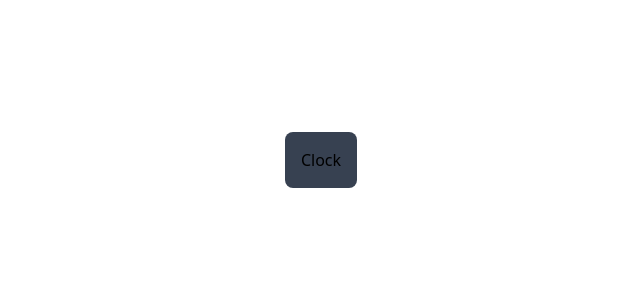
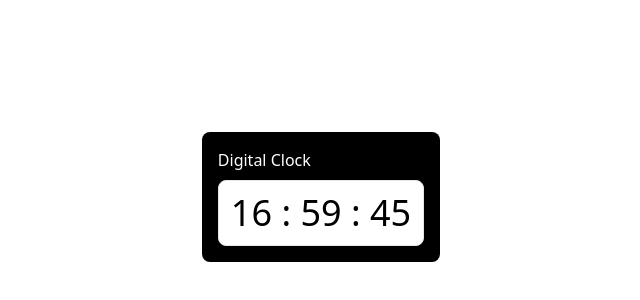
Before and after one commit to MarcAndersonGilles/Digital-Clock, a website: page index.html in a window 1280 px wide. Shown: the part 156-456 px from the top of the page, without its empty margins (319-959 px from the left). Drawn offline with nearby package versions, Linux system fonts and the light colour scheme.

Commit message:
afficher heure

```diff
--- a/index.html
+++ b/index.html
@@ -11,9 +11,18 @@
 
 <div class="w-full h-full ">
   <div class="flex flex-col items-center">
-    <div class="flex flex-col   mt-72 bg-gray-700 gap-2 p-4 lg:-8 rounded-lg">
-     Clock
+    <div class="flex flex-col   mt-72 bg-black text-white gap-2 p-4 lg:-8 rounded-lg">
+     <h1>Digital Clock</h1>
+<div class="flex gap-3 text-black">
+  <div class="bg-white p-3 rounded-lg shadow-md border gap-2 text-4xl">
+    <span class="hours"></span>
+    :
+    <span class="minutes"></span>
+    :
+    <span class="seconds"></span>
+  </div>
 
+</div>
 
     </div>
   </div>
--- a/main.js
+++ b/main.js
@@ -0,0 +1,20 @@
+const htmlHours = document.querySelector('.hours')
+const htmlMinutes = document.querySelector('.minutes')
+const htmlSeconds = document.querySelector('.seconds')
+
+const getTime = () => {
+  const nowTime = new Date()
+
+
+  const hours = nowTime.getHours()
+  const minutes = nowTime.getMinutes()
+  const seconds = nowTime.getSeconds()
+
+  htmlHours.textContent = hours
+  htmlMinutes.textContent = minutes
+  htmlSeconds.textContent = seconds
+  console.log(hours)
+  console.log(minutes)
+  console.log(seconds)
+}
+setInterval(getTime, 1000)
```
